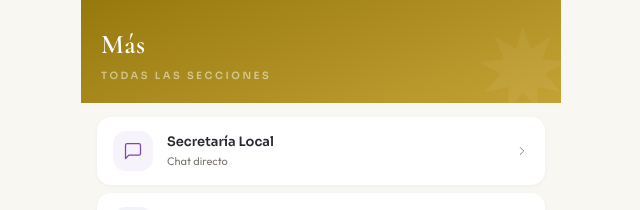
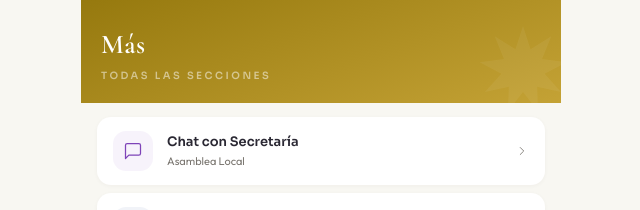
Before and after one commit to jpastorini/comunidad-bahai, a Next.js app: page /mas in a window 1280 px wide. Shown: the top 210 px of the page, without its empty margins (319-959 px from the left). Built offline with nearby package versions, Linux system fonts and the light colour scheme.

Commit message:
Unify chat naming as 'Chat con Secretaria' across mas and admin sidebar

```diff
--- a/app/(app)/mas/page.tsx
+++ b/app/(app)/mas/page.tsx
@@ -13,8 +13,8 @@ import { colors } from "@/lib/tokens";
 const ITEMS = [
   {
     href: "/chat",
-    label: "Secretaría Local",
-    sub: "Chat directo",
+    label: "Chat con Secretaría",
+    sub: "Asamblea Local",
     Icon: IconChat,
     color: colors.amber,
   },
--- a/components/admin/Sidebar.tsx
+++ b/components/admin/Sidebar.tsx
@@ -31,7 +31,7 @@ const NAV: NavItem[] = [
   { href: "/admin/calendario", label: "Calendario", Icon: IconCalendario },
   { href: "/admin/materiales", label: "Materiales", Icon: IconMateriales },
   { href: "/admin/servicio", label: "Servicio", Icon: IconServicio },
-  { href: "/admin/chat", label: "Chat Secretaría", Icon: IconChat, requires: "chat" },
+  { href: "/admin/chat", label: "Chat con Secretaría", Icon: IconChat, requires: "chat" },
   { href: "/admin/tesoreria", label: "Tesorería", Icon: IconTesoreria, requires: "treasury" },
   { href: "/admin/miembros", label: "Miembros", Icon: IconActividades },
 ];
```
